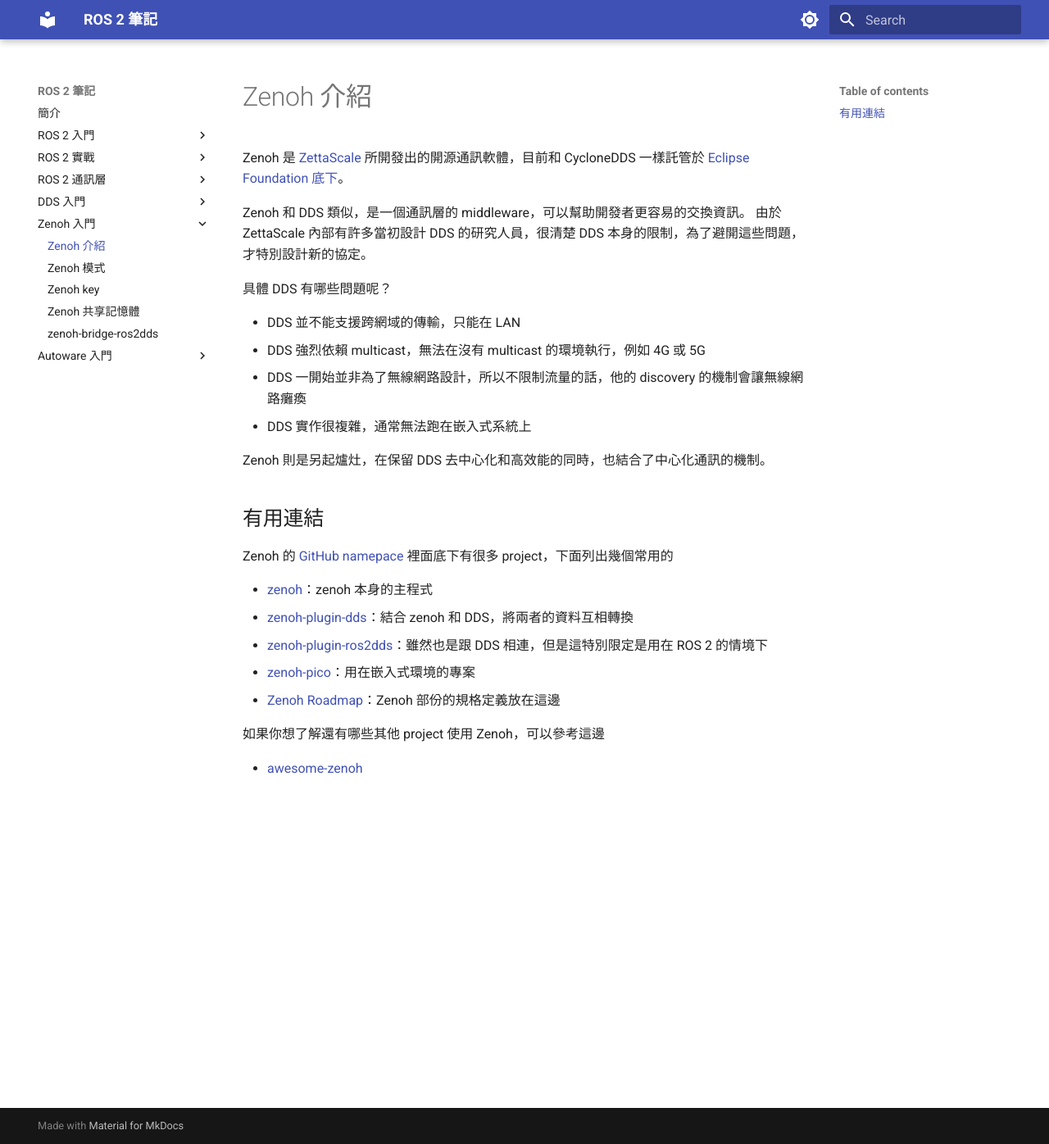
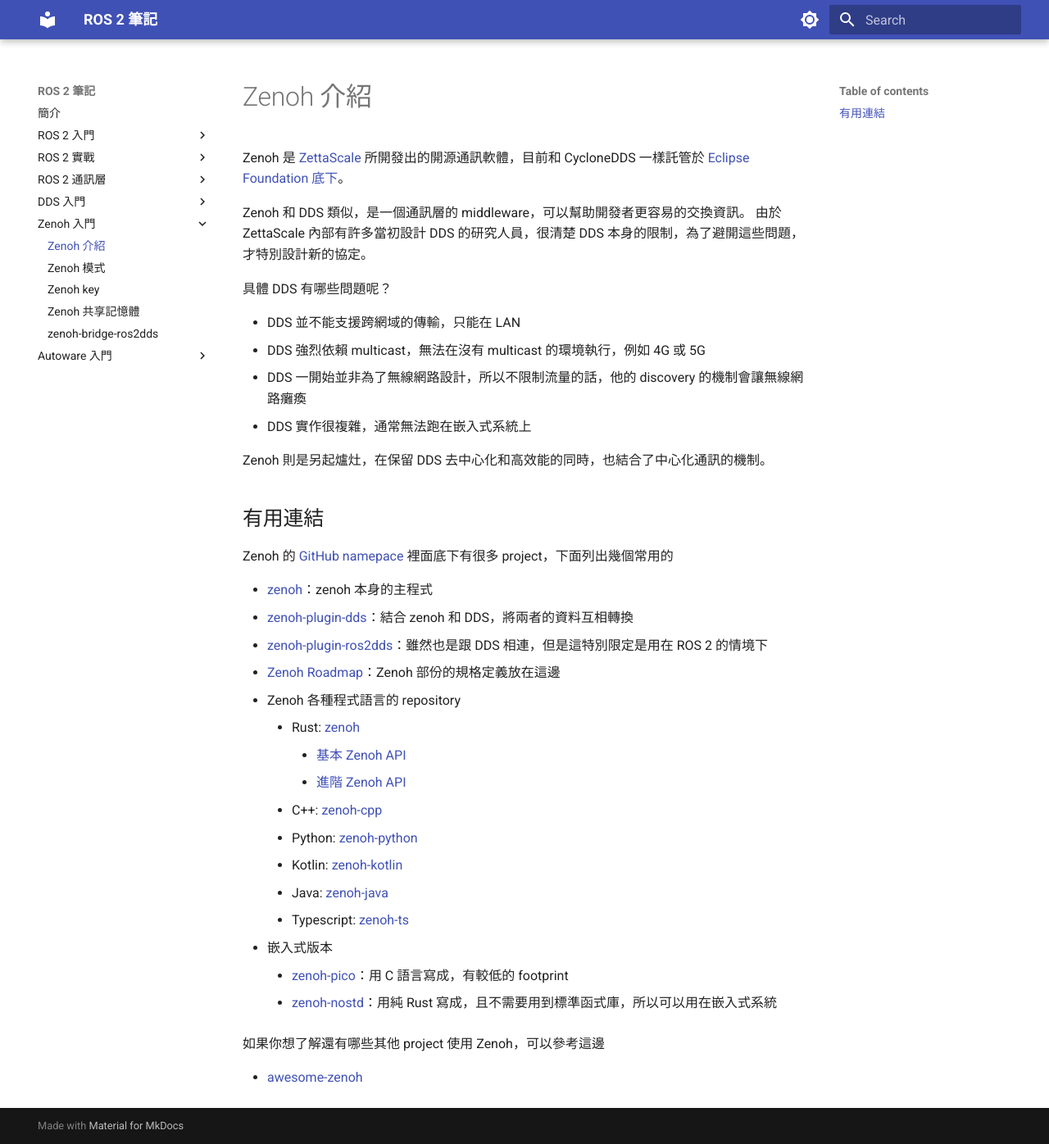
Before and after one commit to evshary/ros2-learning, an MkDocs documentation site: the page built from docs/zenoh/introduction.md, in a window 1280 px wide and 1396 px high. Shown: the whole window at 82% size. Built offline with MkDocs 1.6.1 and Material for MkDocs 9.7.7, drawn with Linux system fonts in a browser that asks for light colours.

Commit message:
Update the links in Zenoh.
Signed-off-by: ChenYing Kuo <evshary@gmail.com>

```diff
--- a/docs/zenoh/introduction.md
+++ b/docs/zenoh/introduction.md
@@ -26,8 +26,19 @@ Zenoh 的 [GitHub namepace](https://github.com/eclipse-zenoh) 裡面底下有很
 * [zenoh](https://github.com/eclipse-zenoh/zenoh)：zenoh 本身的主程式
 * [zenoh-plugin-dds](https://github.com/eclipse-zenoh/zenoh-plugin-dds)：結合 zenoh 和 DDS，將兩者的資料互相轉換
 * [zenoh-plugin-ros2dds](https://github.com/eclipse-zenoh/zenoh-plugin-ros2dds)：雖然也是跟 DDS 相連，但是這特別限定是用在 ROS 2 的情境下
-* [zenoh-pico](https://github.com/eclipse-zenoh/zenoh-pico)：用在嵌入式環境的專案
 * [Zenoh Roadmap](https://github.com/eclipse-zenoh/roadmap)：Zenoh 部份的規格定義放在這邊
+* Zenoh 各種程式語言的 repository
+    * Rust: [zenoh](https://github.com/eclipse-zenoh/zenoh)
+        * [基本 Zenoh API](https://docs.rs/zenoh/latest/zenoh/)
+        * [進階 Zenoh API](https://docs.rs/zenoh-ext/latest/zenoh_ext/)
+    * C++: [zenoh-cpp](https://github.com/eclipse-zenoh/zenoh-cpp)
+    * Python: [zenoh-python](https://github.com/eclipse-zenoh/zenoh-python)
+    * Kotlin: [zenoh-kotlin](https://github.com/eclipse-zenoh/zenoh-kotlin)
+    * Java: [zenoh-java](https://github.com/eclipse-zenoh/zenoh-java)
+    * Typescript: [zenoh-ts](https://github.com/eclipse-zenoh/zenoh-ts)
+* 嵌入式版本
+    * [zenoh-pico](https://github.com/eclipse-zenoh/zenoh-pico)：用 C 語言寫成，有較低的 footprint
+    * [zenoh-nostd](https://github.com/ZettaScaleLabs/zenoh-nostd)：用純 Rust 寫成，且不需要用到標準函式庫，所以可以用在嵌入式系統
 
 如果你想了解還有哪些其他 project 使用 Zenoh，可以參考這邊
 
```
